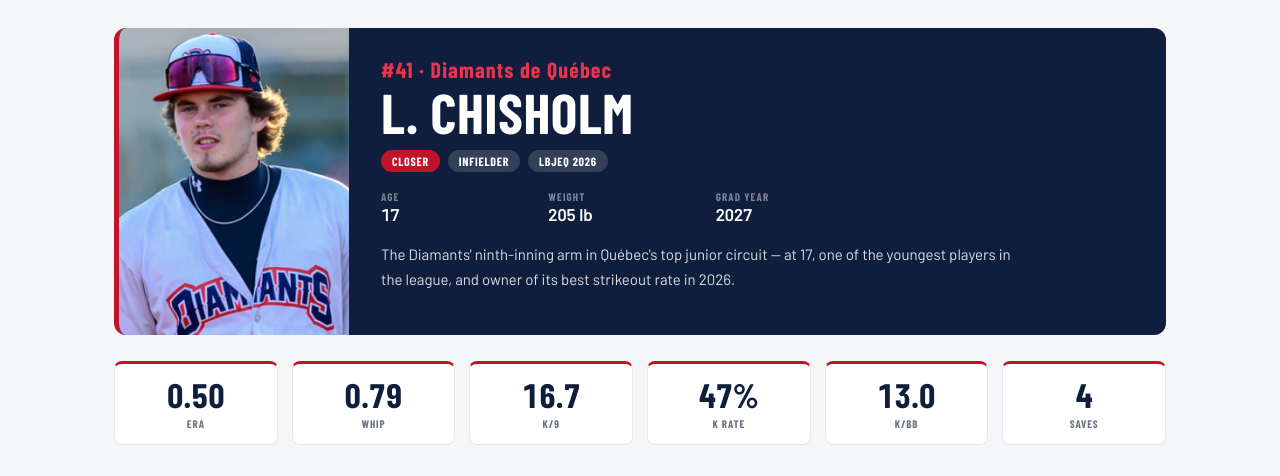
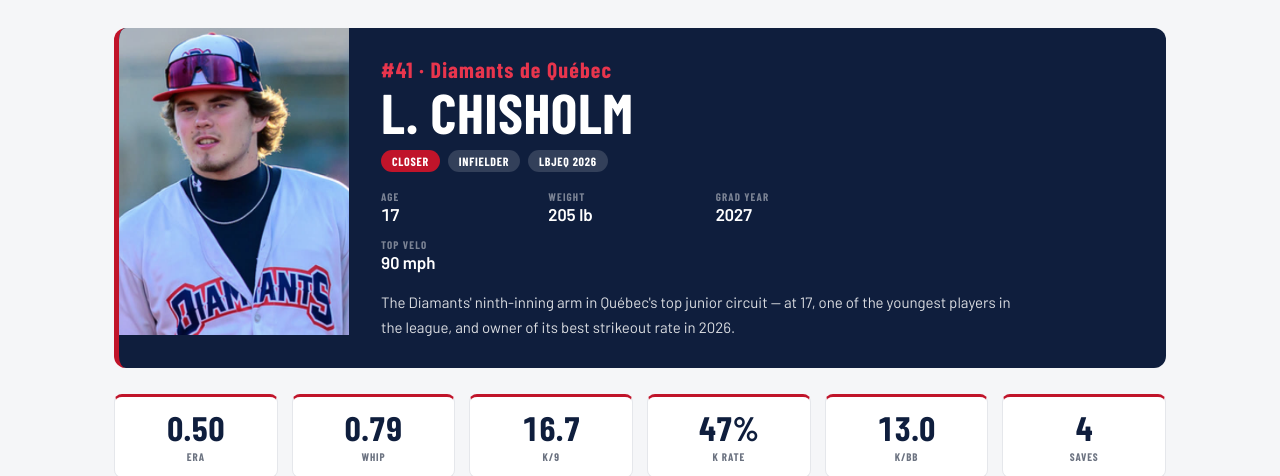
Before and after one commit to Zeddidiah2000/diamants-website, a plain HTML site: page lchisholm.html in a window 1280 px wide. Shown: the part 300-776 px from the top of the page. Drawn offline with nearby package versions, Linux system fonts and the light colour scheme; a web font is replaced by a local one.

Commit message:
L. Chisholm page: add top velo 90 mph to hero bio strip

```diff
--- a/lchisholm.html
+++ b/lchisholm.html
@@ -152,6 +152,7 @@
           <div class="bio-item"><div class="k"><span class="fr-text">&Acirc;ge</span><span class="en-text">Age</span></div><div class="v">17</div></div>
           <div class="bio-item"><div class="k"><span class="fr-text">Poids</span><span class="en-text">Weight</span></div><div class="v">205 lb</div></div>
           <div class="bio-item"><div class="k"><span class="fr-text">Finissant</span><span class="en-text">Grad Year</span></div><div class="v">2027</div></div>
+          <div class="bio-item"><div class="k"><span class="fr-text">V&eacute;locit&eacute; max</span><span class="en-text">Top Velo</span></div><div class="v">90 mph</div></div>
         </div>
         <p class="hero-line">
           <span class="fr-text">Homme de confiance en fin de match des Diamants dans la Ligue de Baseball Junior &Eacute;lite du Qu&eacute;bec — &agrave; 17 ans, l'un des plus jeunes joueurs du circuit, et d&eacute;tenteur du meilleur taux de retraits au b&acirc;ton de la ligue en 2026.</span>
```
